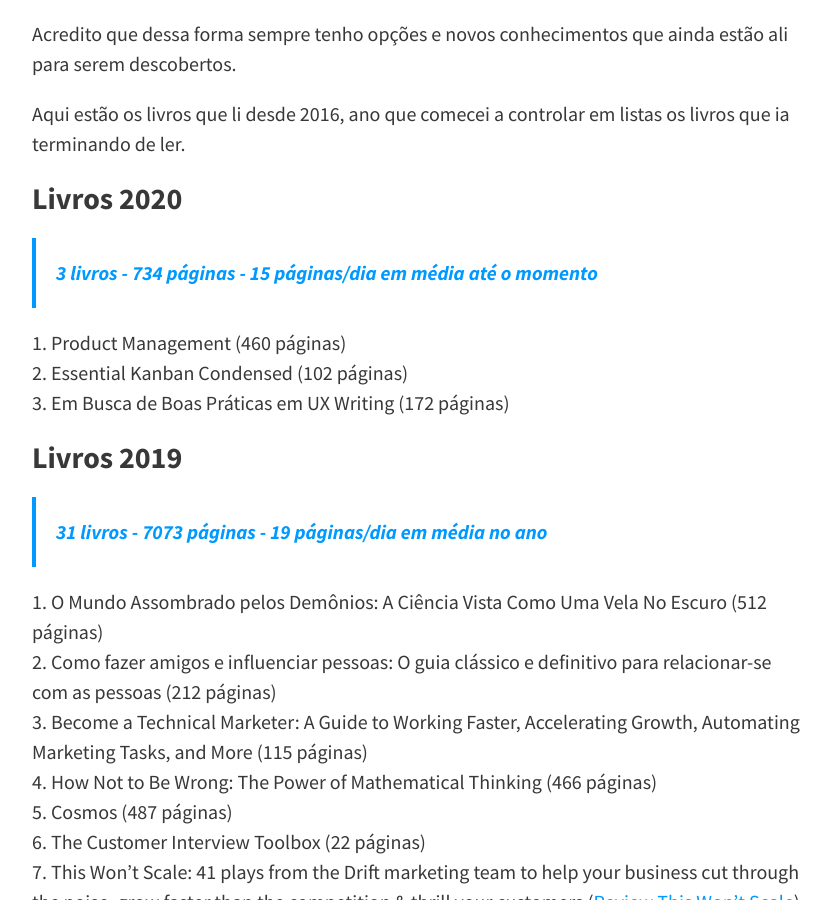
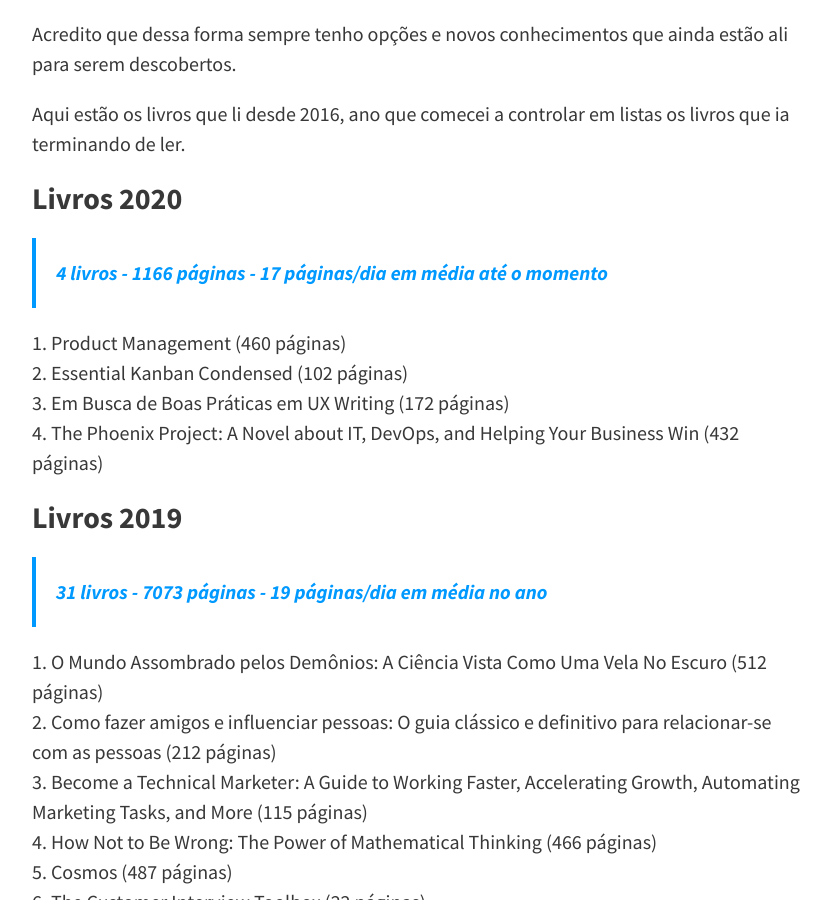
Before and after one commit to felipecbarbosa/felipecbarbosa.github.io, a Jekyll site: the page built from leituras.md, in a window 1280 px wide and 900 px high, scrolled down 490 px. Shown: the whole window, without its empty margins (224-1055 px from the left). Built offline with Jekyll 4.4.1, drawn with Linux system fonts in a browser that asks for light colours; nearby versions of some CDN libraries; comment, search, counter and statistics services are not loaded.

Commit message:
Added Phoenix Project to leituras

```diff
--- a/_config.yml
+++ b/_config.yml
@@ -17,7 +17,7 @@ theme_settings:
   # Header and footer text
   header_text: >
     <p style="color: #ffffff;">Teoria e prática são muito importantes e por isso livros fazem parte da minha formação. Acesse a lista de livros técnicos e de gestão e negócios que eu já li ao longo da vida.</p>
-    <a class="button" style="color: #ffffff; background-color: #0099ff;" href="/livros-para-profissionais/">Veja a lista de 162 livros</a>
+    <a class="button" style="color: #ffffff; background-color: #0099ff;" href="/livros-para-profissionais/">Veja a lista de 163 livros</a>
 
   header_text_feature_image:
   footer_text: >
--- a/leituras.md
+++ b/leituras.md
@@ -15,11 +15,12 @@ Acredito que dessa forma sempre tenho opções e novos conhecimentos que ainda e
 Aqui estão os livros que li desde 2016, ano que comecei a controlar em listas os livros que ia terminando de ler.
 
 ### Livros 2020
-> 3 livros - 734 páginas - 15 páginas/dia em média até o momento
+> 4 livros - 1166 páginas - 17 páginas/dia em média até o momento
 
 1. Product Management (460 páginas)
 2. Essential Kanban Condensed (102 páginas)
 3. Em Busca de Boas Práticas em UX Writing (172 páginas)
+4. The Phoenix Project: A Novel about IT, DevOps, and Helping Your Business Win (432 páginas)
 
 ### Livros 2019
 > 31 livros - 7073 páginas - 19 páginas/dia em média no ano
```
Also changed, not shown: livros-profissionais.md (+2 -1 lines).
